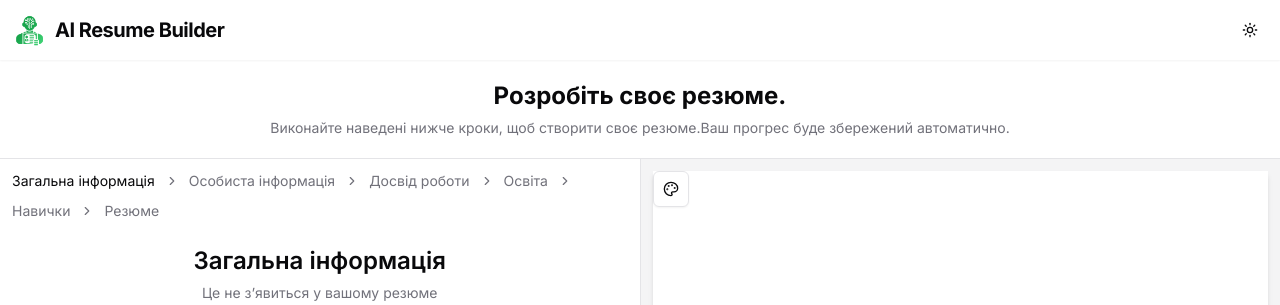
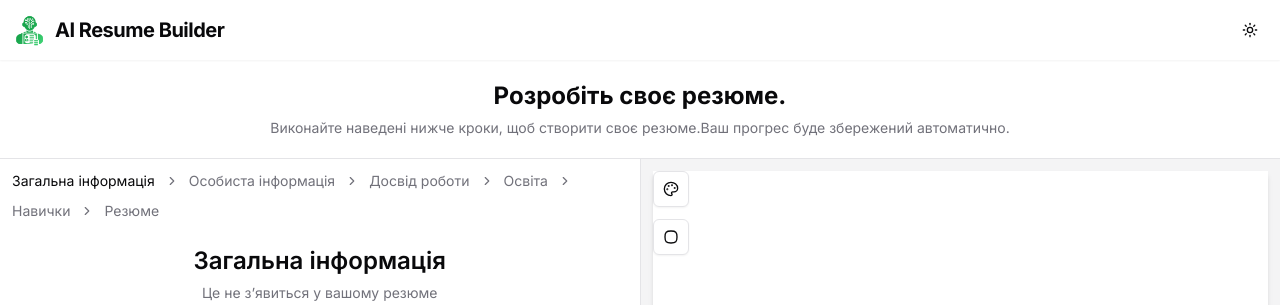
Before and after one commit to stasimus1978/Ai-Builder-Starter, a Next.js app: page /editor in a window 1280 px wide. Shown: the top 305 px of the page. Built offline with nearby package versions, Linux system fonts and the light colour scheme.

Commit message:
21. Добавлен компонент BorderStyleButton для выбора стиля границы резюме, обновлены компоненты ResumePreviewSection и ResumePreview для интеграции нового функционала.

```diff
--- /dev/null
+++ b/app/(main)/editor/BorderStyleButton.tsx
@@ -0,0 +1,44 @@
+import { Button } from "@/react/ui/button";
+import { Circle, Square, Squircle } from "lucide-react";
+
+export const BorderStyles = {
+  SQUARE: "square",
+  CIRCLE: "circle",
+  SQUIRCLE: "squircle",
+};
+
+const borderStyles = Object.values(BorderStyles);
+
+interface BorderStyleButtonProps {
+  borderStyle: string | undefined;
+  onChange: (borderStyle: string) => void;
+}
+
+export default function BorderStyleButton({
+  borderStyle,
+  onChange,
+}: BorderStyleButtonProps) {
+  function handleClick() {
+    const currentIndex = borderStyle ? borderStyles.indexOf(borderStyle) : 0;
+    const nextIndex = (currentIndex + 1) % borderStyles.length;
+    onChange(borderStyles[nextIndex]);
+  }
+
+  const Icon =
+    borderStyle === "square"
+      ? Square
+      : borderStyle === "circle"
+        ? Circle
+        : Squircle;
+
+  return (
+    <Button
+      variant="outline"
+      size="icon"
+      title="Change border style"
+      onClick={handleClick}
+    >
+      <Icon className="size-5" />
+    </Button>
+  );
+}
--- a/app/(main)/editor/ResumePreviewSection.tsx
+++ b/app/(main)/editor/ResumePreviewSection.tsx
@@ -1,6 +1,7 @@
 import { ResumeValues } from "@/libs/validation";
 import ResumePreview from "@/react/ResumePreview";
 import ColorPicker from "./ColorPicker";
+import BorderStyleButton from "./BorderStyleButton";
 
 interface ResumePreviewSectionProps {
   resumeData: ResumeValues;
@@ -12,12 +13,18 @@ export default function ResumePreviewSection({
   setResumeData,
 }: ResumePreviewSectionProps) {
   return (
-    <div className="relative hidden w-1/2 md:flex">
-      <div className="absolute left-1 top-1 float-none flex flex-col gap-3 lg:left-3 lg:top-3">
+    <div className="group relative hidden w-1/2 md:flex">
+      <div className="absolute left-1 top-1 float-none flex flex-col gap-3 opacity-50 transition-opacity group-hover:opacity-100 lg:left-3 lg:top-3 xl:opacity-100">
         <ColorPicker
           color={resumeData.colorHex}
           onChange={(color) =>
             setResumeData({ ...resumeData, colorHex: color.hex })
+          }
+        />
+        <BorderStyleButton
+          borderStyle={resumeData.borderStyle}
+          onChange={(borderStyle) =>
+            setResumeData({ ...resumeData, borderStyle })
           }
         />
       </div>
--- a/react/ResumePreview.tsx
+++ b/react/ResumePreview.tsx
@@ -5,6 +5,7 @@ import Image from "next/image";
 import { useEffect, useRef, useState } from "react";
 import { formatDate } from "date-fns";
 import { Badge } from "./ui/badge";
+import { BorderStyles } from "@/app/(main)/editor/BorderStyleButton";
 
 interface ResumePreviewProps {
   resumeData: ResumeValues;
@@ -80,6 +81,14 @@ function PersonalInfoHeader({ resumeData }: ResumeSectionProps) {
           height={100}
           alt="Author photo"
           className="aspect-square object-cover"
+          style={{
+            borderRadius:
+              borderStyle === BorderStyles.SQUARE
+                ? "0px"
+                : borderStyle === BorderStyles.CIRCLE
+                  ? "9999px"
+                  : "10%",
+          }}
         />
       )}
 
@@ -203,7 +212,7 @@ function EducationSection({ resumeData }: ResumeSectionProps) {
 }
 
 function SkillSection({ resumeData }: ResumeSectionProps) {
-  const { skills, colorHex } = resumeData;
+  const { skills, colorHex, borderStyle } = resumeData;
 
   if (!skills?.length) return null;
 
@@ -219,7 +228,15 @@ function SkillSection({ resumeData }: ResumeSectionProps) {
             <Badge
               key={index}
               className="rounded-md bg-black text-white hover:bg-black"
-              style={{ backgroundColor: colorHex }}
+              style={{
+                backgroundColor: colorHex,
+                borderRadius:
+                  borderStyle === BorderStyles.SQUARE
+                    ? "0px"
+                    : borderStyle === BorderStyles.CIRCLE
+                      ? "9999px"
+                      : "8px",
+              }}
             >
               {skill}
             </Badge>
```
